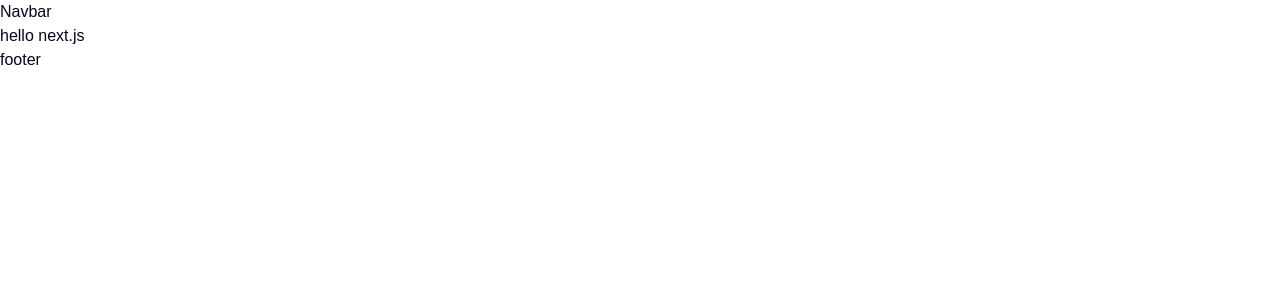
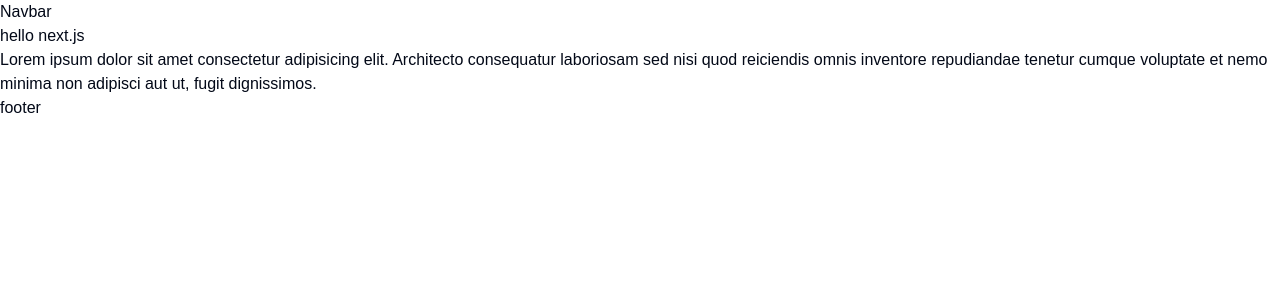
Before and after one commit to TangkaGoswamiPuja/type_next_practice, a Next.js app: page / in a window 1280 px wide. Shown: the top 300 px of the page. Built offline with nearby package versions, Linux system fonts and the light colour scheme.

Commit message:
just folder

```diff
--- a/src/app/page.tsx
+++ b/src/app/page.tsx
@@ -3,6 +3,8 @@
   return (
 <div>
   hello next.js
+
+  <p>Lorem ipsum dolor sit amet consectetur adipisicing elit. Architecto consequatur laboriosam sed nisi quod reiciendis omnis inventore repudiandae tenetur cumque voluptate et nemo minima non adipisci aut ut, fugit dignissimos.</p>
 </div>
   );
 }
```
